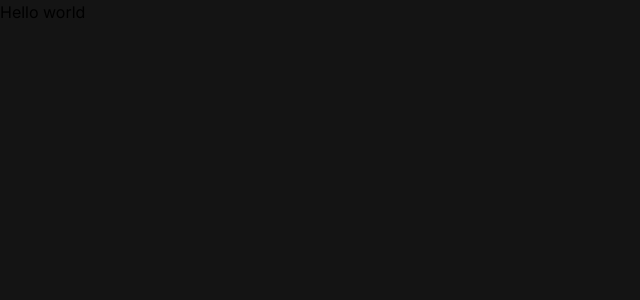
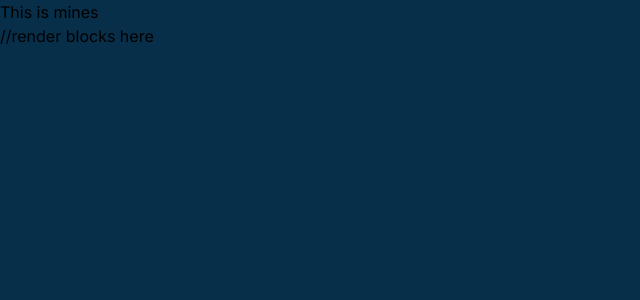
Before and after one commit to PrathameshSonje/Bussino, a Next.js app: page /mines in a window 1280 px wide. Shown: the top 300 px of the page, without its empty margins (0-640 px from the left). Built offline with nearby package versions, Linux system fonts and the light colour scheme.

Commit message:
added mines page

```diff
--- a/src/app/mines/page.tsx
+++ b/src/app/mines/page.tsx
@@ -1,7 +1,9 @@
 const mines = () => {
-    return <>
-        <h1>Hello world</h1>
-    </>
+    return <div className="bg-sky-950 min-h-screen">
+        <h1>This is mines</h1>
+        //render blocks here
+
+    </div>
 }
 
 export default mines;
```
